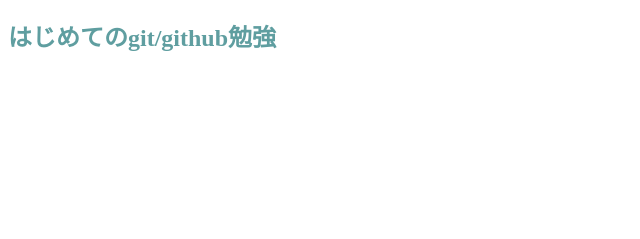
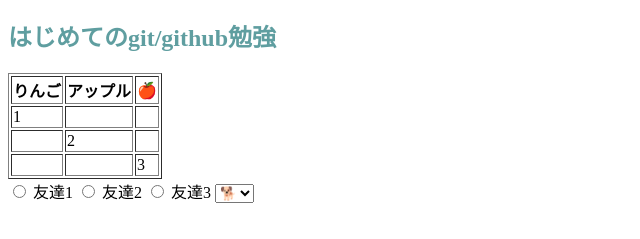
Before and after one commit to kirby-allstar/test-git-github, a plain HTML site: page index.html in a window 1280 px wide. Shown: the part 57-296 px from the top of the page, without its empty margins (0-640 px from the left). Drawn offline with Linux system fonts and the light colour scheme.

```diff
--- a/index.html
+++ b/index.html
@@ -3,3 +3,37 @@
 </head>
 <h1> はじめてのgit/github勉強 </h1>
 <h2 style="color: cadetblue;"> はじめてのgit/github勉強 </h2>
+<table border="1">
+    <thead>
+        <tr>
+            <th>りんご</th>
+            <th>アップル</th>
+            <th>🍎</th>
+        </tr>
+    </thead>
+    <tbody>
+        <tr>
+            <td>1</td>
+            <td></td>
+            <td></td>
+        </tr>
+        <tr>
+            <td></td>
+            <td>2</td>
+            <td></td>
+        </tr>
+        <tr>
+            <td></td>
+            <td></td>
+            <td>3</td>
+        </tr>
+    </tbody>
+</table>
+<input type="radio" name="tomodachi"> 友達1
+<input type="radio" name="tomodachi"> 友達2
+<input type="radio" name="tomodachi"> 友達3
+
+<select>
+    <option>🐕</option>
+    <option>🐶</option>
+</select>
```
Also changed, not shown: 1 other file.
